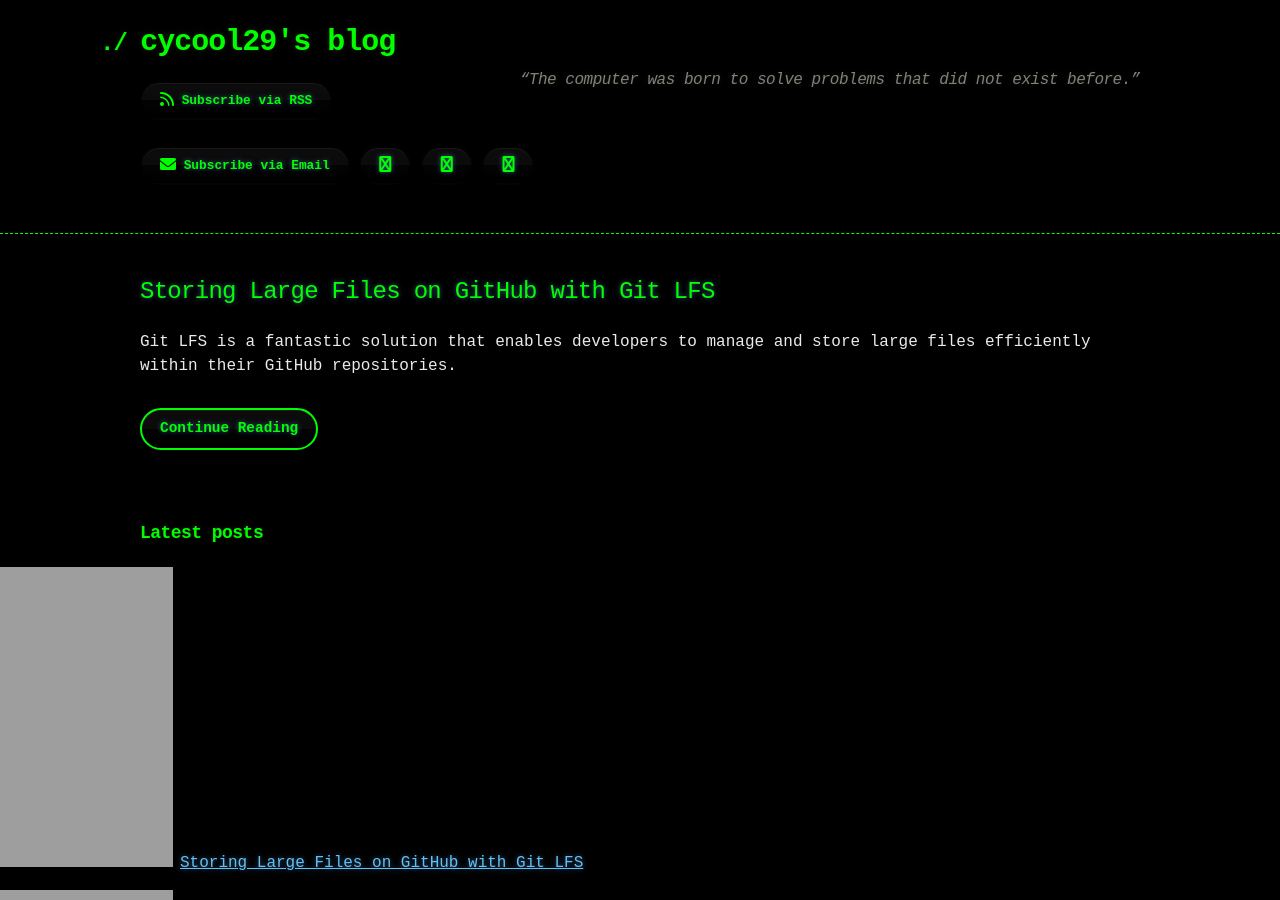
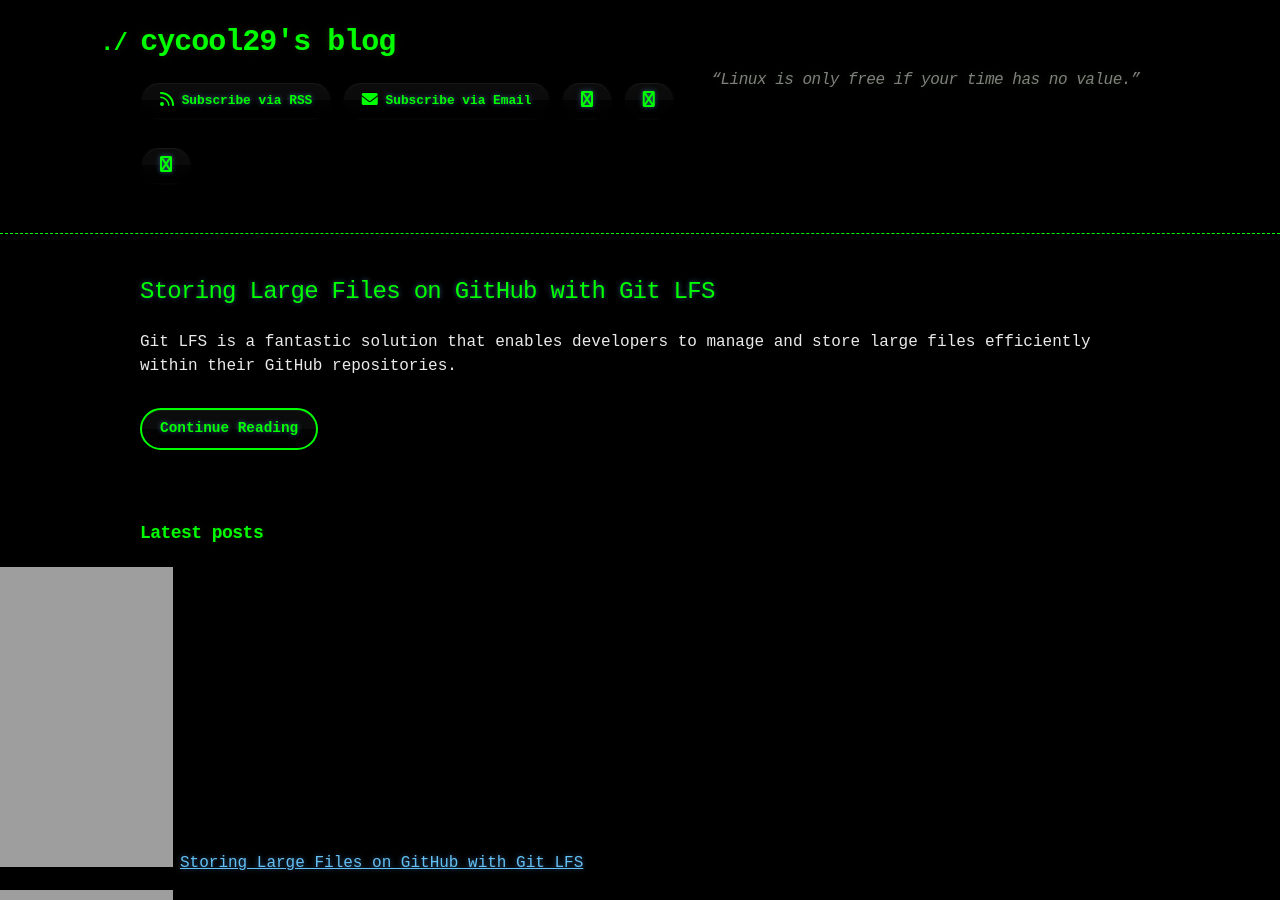
Before and after one commit to cycool29/cycool29.github.io, a Jekyll site: the page built from index.md, in a window 1280 px wide and 900 px high. Built offline with Jekyll 4.4.1, drawn with Linux system fonts in a browser that asks for light colours; a style sheet for code colours, icons or effects is not loaded.

Commit message:
Update quotes

```diff
--- a/_config.yml
+++ b/_config.yml
@@ -1,5 +1,5 @@
 title: cycool29's blog
-description: "“The computer was born to solve problems that did not exist before.” "
+description: "“Linux is only free if your time has no value.” "
 bio: A high school student. Intermediate in Python, Git, Bash. Learning JavaScript. He/Him. "
 author: cycool29
 url: https://cycool29.github.io
```
